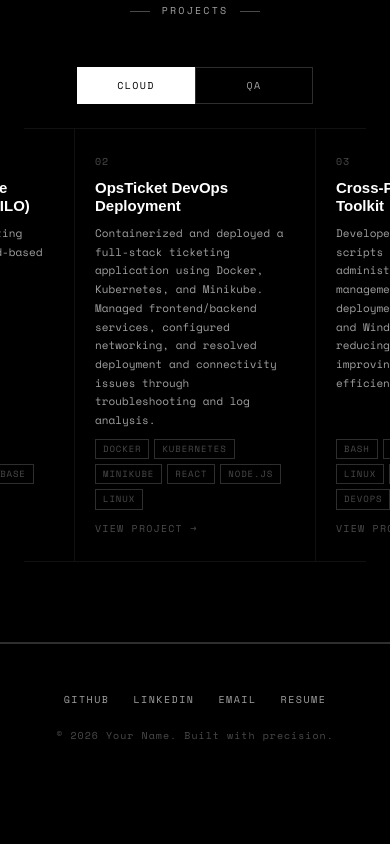
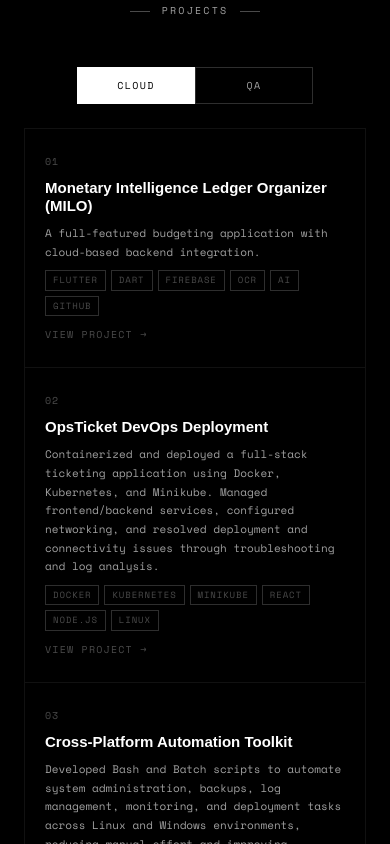
Before and after one commit to Hertis-Garcia/portfolio-website, a React (Vite) app: page / in a window 390 px wide. Shown: the part 2380-3224 px from the top of the page. Before the commit the page ends 3172 px from the top, so only its background shows below. Built offline with nearby package versions, Linux system fonts and the light colour scheme.

Commit message:
Fixed responsiveness on projects section.

```diff
--- a/src/components/Projects.jsx
+++ b/src/components/Projects.jsx
@@ -158,14 +158,9 @@ export default function Projects() {
 
   <div
   ref={ref}
-        className="reveal"
+  className="reveal projects-grid"
   style={{
     display: "grid",
-          gridTemplateColumns:
-            filteredProjects.length <= 3
-              ? "repeat(3, minmax(240px, 350px))"
-              : "repeat(auto-fit, minmax(240px, 1fr))",
-          justifyContent: "center",
     gap: 1,
     background: "#111",
     border: "1px solid #111",
--- a/src/styles/global.css
+++ b/src/styles/global.css
@@ -184,3 +184,13 @@ button {
     transition: none;
   }
 }
+.projects-grid {
+  grid-template-columns: repeat(3, minmax(240px, 350px));
+  justify-content: center;
+}
+
+@media (max-width: 768px) {
+  .projects-grid {
+    grid-template-columns: 1fr;
+  }
+}
```
Lines whose indentation alone changed are shown as unchanged.
